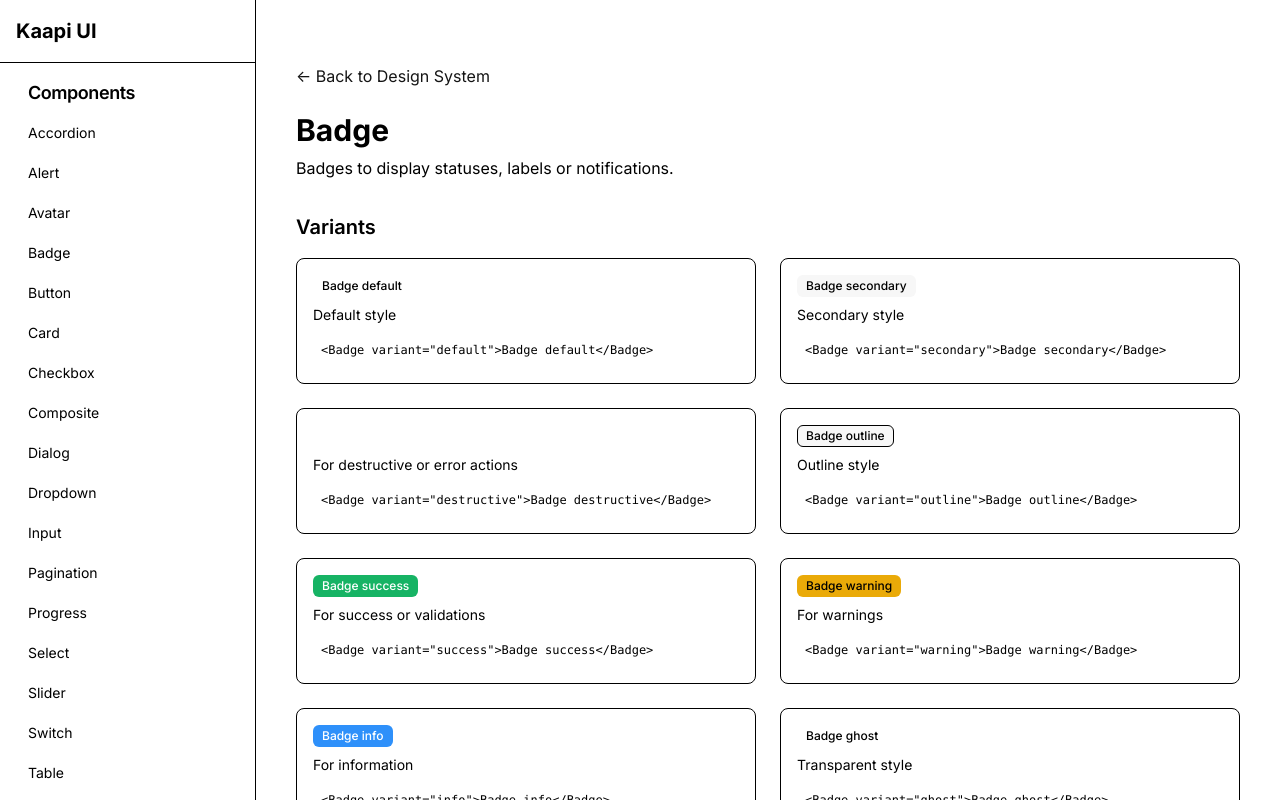
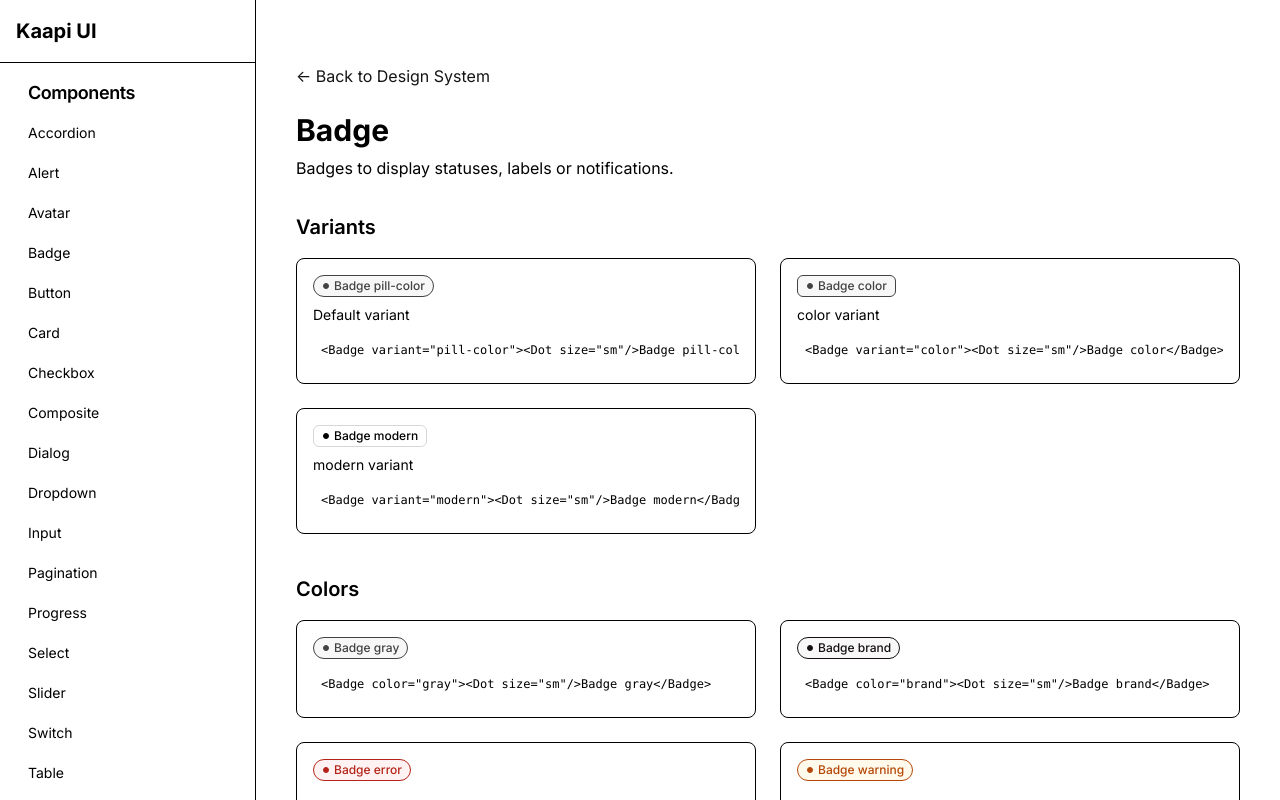
Before and after one commit to Shalom-302/takawake, a Next.js app in the folder client/: page /ds/badge in a window 1280 px wide. Built offline with nearby package versions, Linux system fonts and the light colour scheme; no server answers.

Commit message:
badge intégration

```diff
--- a/client/src/app/ds/badge/page.tsx
+++ b/client/src/app/ds/badge/page.tsx
@@ -1,21 +1,31 @@
 import React from "react";
 import Link from "next/link";
-import { Badge } from "@/ds/components/badge";
 import { CodeBlock } from "@/ds/components/code-block";
+import { Badge } from "@/components/ui/badge";
+import { Dot } from "@/components/icons/dot-icon";
+import { Plus } from "@untitled-ui/icons-react";
 
 export default function BadgePage() {
     const variants = [
-        { name: "default", description: "Default style" },
-        { name: "secondary", description: "Secondary style" },
-        { name: "destructive", description: "For destructive or error actions" },
-        { name: "outline", description: "Outline style" },
-        { name: "success", description: "For success or validations" },
-        { name: "warning", description: "For warnings" },
-        { name: "info", description: "For information" },
-        { name: "ghost", description: "Transparent style" },
+        { name: "pill-color", description: " Default variant" },
+        { name: "color", description: " color variant" },
+        { name: "modern", description: " modern variant" },
     ];
-
-    const sizes = ["default", "sm", "lg"];
+    const colors = [
+        { name: "gray" },
+        { name: "brand" },
+        { name: "error" },
+        { name: "warning" },
+        { name: "success" },
+        { name: "gray-blue" },
+        { name: "blue-light" },
+        { name: "blue" },
+        { name: "indigo" },
+        { name: "purple" },
+        { name: "pink" },
+        { name: "orange" },
+    ];
+    const sizes = ["sm", "md", "lg"];
     const roundedStyles = ["default", "full", "none"];
 
     return (
@@ -37,12 +47,49 @@
                     {variants.map(variant => (
                         <div key={variant.name} className="p-4 border rounded-lg">
                             <div className="flex items-center gap-2 mb-2">
-                                <Badge variant={variant.name as any}>Badge {variant.name}</Badge>
+                                <Badge variant={variant.name as any}>
+                                    <Dot size="sm" />
+                                    Badge {variant.name}
+                                </Badge>
                             </div>
                             <p className="text-sm text-muted-foreground">{variant.description}</p>
                             <CodeBlock
                                 className="mt-2"
-                                code={`<Badge variant="${variant.name}">Badge ${variant.name}</Badge>`}
+                                code={`<Badge variant="${variant.name}"><Dot size="sm"/>Badge ${variant.name}</Badge>`}
+                            />
+                        </div>
+                    ))}
+                </div>
+            </div>
+
+            {/* Colors */}
+            <div className="mb-10">
+                <h2 className="text-xl font-semibold mb-4">Colors</h2>
+                <div className="grid grid-cols-1 md:grid-cols-2 gap-6">
+                    {colors.map(color => (
+                        <div key={color.name} className="p-4 border rounded-lg">
+                            <div className="flex items-center gap-2 mb-2">
+                                <Badge color={color.name as any}>
+                                    <Dot size="sm" />
+                                    Badge {color.name}
+                                </Badge>
+                            </div>
+                            <CodeBlock
+                                className="mt-2"
+                                code={`<Badge color="${color.name}"><Dot size="sm"/>Badge ${color.name}</Badge>`}
+                            />
+                        </div>
+                    ))}
+                    {colors.map(color => (
+                        <div key={color.name} className="p-4 border rounded-lg">
+                            <div className="flex items-center gap-2 mb-2">
+                                <Badge variant={"color"} color={color.name as any}>
+                                    Badge {color.name}
+                                </Badge>
+                            </div>
+                            <CodeBlock
+                                className="mt-2"
+                                code={`<Badge variant={'color'} color="${color.name}">Badge ${color.name}</Badge>`}
                             />
                         </div>
                     ))}
@@ -54,53 +101,34 @@
                 <h2 className="text-xl font-semibold mb-4">Sizes</h2>
                 <div className="flex flex-wrap gap-4 p-4 border rounded-lg">
                     {sizes.map(size => (
-                        <Badge key={size} variant="default" size={size as any}>
+                        <Badge key={size} size={size as any}>
                             Badge {size}
                         </Badge>
                     ))}
                 </div>
-                <CodeBlock
-                    className="mt-2"
-                    code={`<Badge size="default|sm|lg">Badge text</Badge>`}
-                />
-            </div>
-
-            {/* Rounded styles */}
-            <div className="mb-10">
-                <h2 className="text-xl font-semibold mb-4">Rounded styles</h2>
-                <div className="flex flex-wrap gap-4 p-4 border rounded-lg">
-                    {roundedStyles.map(rounded => (
-                        <Badge key={rounded} variant="default" rounded={rounded as any}>
-                            Badge {rounded}
-                        </Badge>
-                    ))}
-                </div>
-                <CodeBlock
-                    className="mt-2"
-                    code={`<Badge rounded="default|full|none">Badge text</Badge>`}
-                />
+                <CodeBlock className="mt-2" code={`<Badge size="sm|md|lg">Badge</Badge>`} />
             </div>
 
             {/* Combinations */}
             <div className="mb-10">
                 <h2 className="text-xl font-semibold mb-4">Combinations</h2>
                 <div className="flex flex-wrap gap-4 p-4 border rounded-lg">
-                    <Badge variant={"success" as any} size="lg" rounded="full">
+                    <Badge color={"success"} size="lg">
                         Success
                     </Badge>
-                    <Badge variant={"warning" as any} size="sm" rounded="none">
+                    <Badge variant="pill-color" color={"warning"} size="sm">
                         Warning
                     </Badge>
-                    <Badge variant={"info" as any} size="default" rounded="default">
+                    <Badge color={"blue"} size="md">
                         Information
                     </Badge>
-                    <Badge variant="destructive" size="lg" rounded="default">
+                    <Badge color="error" size="lg">
                         Error
                     </Badge>
                 </div>
                 <CodeBlock
-                    className="mt-2"
-                    code={`<Badge variant={"success" as any} size="lg" rounded="full">Success</Badge>`}
+                    className="mt-2 w-[500px]"
+                    code={`<Badge color={"success"} size="lg">Success</Badge>`}
                 />
             </div>
         </div>
--- a/client/src/app/ds/button/page.tsx
+++ b/client/src/app/ds/button/page.tsx
@@ -8,7 +8,7 @@
 
 export default function ButtonPage() {
     const variants = [
-        { name: "primary", description: "Primary style" },
+        { name: "primary", description: "Primary and défault style" },
         { name: "secondary", description: "Secondary style" },
         { name: "tertiary", description: "Tertiary style" },
         { name: "link-color", description: "Link primarry color style" },
--- /dev/null
+++ b/client/src/components/icons/dot-icon.tsx
@@ -0,0 +1,24 @@
+"use client";
+
+import type { HTMLAttributes } from "react";
+
+const sizes = {
+    sm: {
+        wh: 8,
+        c: 4,
+        r: 2.5,
+    },
+    md: {
+        wh: 10,
+        c: 5,
+        r: 4,
+    },
+};
+
+export const Dot = ({ size = "md", ...props }: HTMLAttributes<HTMLOrSVGElement> & { size?: "sm" | "md" }) => {
+    return (
+        <svg width={sizes[size].wh} height={sizes[size].wh} viewBox={`0 0 ${sizes[size].wh} ${sizes[size].wh}`} fill="none" {...props}>
+            <circle cx={sizes[size].c} cy={sizes[size].c} r={sizes[size].r} fill="currentColor" stroke="currentColor" />
+        </svg>
+    );
+};
--- a/client/src/components/sections/_ui-view/view-badge.tsx
+++ b/client/src/components/sections/_ui-view/view-badge.tsx
@@ -122,112 +122,112 @@
                     </div>
 
                     <div className=" flex flex-wrap gap-2 ">
-                        <Badge variant={"badge-color"} size={"sm"}>
+                        <Badge variant={"color"} size={"sm"}>
                             {"Label"}
                         </Badge>
-                        <Badge variant={"badge-color"} size={"md"}>
+                        <Badge variant={"color"} size={"md"}>
                             {"Label"}
                         </Badge>
-                        <Badge variant={"badge-color"} size={"lg"}>
+                        <Badge variant={"color"} size={"lg"}>
                             {"Label"}
                         </Badge>
-                        <Badge variant={"badge-color"} color="brand" size={"sm"}>
+                        <Badge variant={"color"} color="brand" size={"sm"}>
                             {"Label"}
                         </Badge>
-                        <Badge variant={"badge-color"} color="brand" size={"md"}>
+                        <Badge variant={"color"} color="brand" size={"md"}>
                             {"Label"}
                         </Badge>
-                        <Badge variant={"badge-color"} color="brand" size={"lg"}>
+                        <Badge variant={"color"} color="brand" size={"lg"}>
                             {"Label"}
                         </Badge>
-                        <Badge variant={"badge-color"} color="error" size={"sm"}>
+                        <Badge variant={"color"} color="error" size={"sm"}>
                             {"Label"}
                         </Badge>
-                        <Badge variant={"badge-color"} color="error" size={"md"}>
+                        <Badge variant={"color"} color="error" size={"md"}>
                             {"Label"}
                         </Badge>
-                        <Badge variant={"badge-color"} color="error" size={"lg"}>
+                        <Badge variant={"color"} color="error" size={"lg"}>
                             {"Label"}
                         </Badge>
-                        <Badge variant={"badge-color"} color="warning" size={"sm"}>
+                        <Badge variant={"color"} color="warning" size={"sm"}>
                             {"Label"}
                         </Badge>
-                        <Badge variant={"badge-color"} color="warning" size={"md"}>
+                        <Badge variant={"color"} color="warning" size={"md"}>
                             {"Label"}
                         </Badge>
-                        <Badge variant={"badge-color"} color="warning" size={"lg"}>
+                        <Badge variant={"color"} color="warning" size={"lg"}>
                             {"Label"}
                         </Badge>
-                        <Badge variant={"badge-color"} color="success" size={"sm"}>
+                        <Badge variant={"color"} color="success" size={"sm"}>
                             {"Label"}
                         </Badge>
-                        <Badge variant={"badge-color"} color="success" size={"md"}>
+                        <Badge variant={"color"} color="success" size={"md"}>
                             {"Label"}
                         </Badge>
-                        <Badge variant={"badge-color"} color="success" size={"lg"}>
+                        <Badge variant={"color"} color="success" size={"lg"}>
                             {"Label"}
                         </Badge>
-                        <Badge variant={"badge-color"} color="gray-blue" size={"sm"}>
+                        <Badge variant={"color"} color="gray-blue" size={"sm"}>
                             {"Label"}
                         </Badge>
-                        <Badge variant={"badge-color"} color="gray-blue" size={"md"}>
+                        <Badge variant={"color"} color="gray-blue" size={"md"}>
                             {"Label"}
                         </Badge>
-                        <Badge variant={"badge-color"} color="gray-blue" size={"lg"}>
+                        <Badge variant={"color"} color="gray-blue" size={"lg"}>
                             {"Label"}
                         </Badge>
-                        <Badge variant={"badge-color"} color="blue-light" size={"sm"}>
+                        <Badge variant={"color"} color="blue-light" size={"sm"}>
                             {"Label"}
                         </Badge>
-                        <Badge variant={"badge-color"} color="blue-light" size={"md"}>
+                        <Badge variant={"color"} color="blue-light" size={"md"}>
                             {"Label"}
                         </Badge>
-                        <Badge variant={"badge-color"} color="blue-light" size={"lg"}>
+                        <Badge variant={"color"} color="blue-light" size={"lg"}>
                             {"Label"}
                         </Badge>
-                        <Badge variant={"badge-color"} color="blue" size={"sm"}>
+                        <Badge variant={"color"} color="blue" size={"sm"}>
                             {"Label"}
                         </Badge>
-                        <Badge variant={"badge-color"} color="blue" size={"md"}>
+                        <Badge variant={"color"} color="blue" size={"md"}>
                             {"Label"}
                         </Badge>
-                        <Badge variant={"badge-color"} color="blue" size={"lg"}>
+                        <Badge variant={"color"} color="blue" size={"lg"}>
                             {"Label"}
                         </Badge>
-                        <Badge variant={"badge-color"} color="indigo" size={"sm"}>
+                        <Badge variant={"color"} color="indigo" size={"sm"}>
                             {"Label"}
                         </Badge>
-                        <Badge variant={"badge-color"} color="indigo" size={"md"}>
+                        <Badge variant={"color"} color="indigo" size={"md"}>
                             {"Label"}
                         </Badge>
-                        <Badge variant={"badge-color"} color="indigo" size={"lg"}>
+                        <Badge variant={"color"} color="indigo" size={"lg"}>
                             {"Label"}
                         </Badge>
-                        <Badge variant={"badge-color"} color="purple" size={"sm"}>
+                        <Badge variant={"color"} color="purple" size={"sm"}>
                             {"Label"}
                         </Badge>
-                        <Badge variant={"badge-color"} color="purple" size={"md"}>
+                        <Badge variant={"color"} color="purple" size={"md"}>
                             {"Label"}
                         </Badge>
-                        <Badge variant={"badge-color"} color="purple" size={"lg"}>
+                        <Badge variant={"color"} color="purple" size={"lg"}>
                             {"Label"}
                         </Badge>
-                        <Badge variant={"badge-color"} color="pink" size={"sm"}>
+                        <Badge variant={"color"} color="pink" size={"sm"}>
                             {"Label"}
                         </Badge>
-                        <Badge variant={"badge-color"} color="pink" size={"md"}>
+                        <Badge variant={"color"} color="pink" size={"md"}>
                             {"Label"}
                         </Badge>
-                        <Badge variant={"badge-color"} color="pink" size={"lg"}>
+                        <Badge variant={"color"} color="pink" size={"lg"}>
                             {"Label"}
                         </Badge>
-                        <Badge variant={"badge-color"} color="orange" size={"sm"}>
+                        <Badge variant={"color"} color="orange" size={"sm"}>
                             {"Label"}
                         </Badge>
-                        <Badge variant={"badge-color"} color="orange" size={"md"}>
+                        <Badge variant={"color"} color="orange" size={"md"}>
                             {"Label"}
                         </Badge>
-                        <Badge variant={"badge-color"} color="orange" size={"lg"}>
+                        <Badge variant={"color"} color="orange" size={"lg"}>
                             {"Label"}
                         </Badge>
                     </div>
--- a/client/src/components/ui/badge.tsx
+++ b/client/src/components/ui/badge.tsx
@@ -9,9 +9,8 @@
         variants: {
             variant: {
                 "pill-color": "box-border border rounded-full",
-                "badge-color": "box-border border rounded-md",
-                "badge-modern":
-                    "box-border border rounded-md text-[var(--text-secondary)]! bg-primary! border-primary!",
+                color: "box-border border rounded-md",
+                modern: "box-border border rounded-md text-[var(--text-secondary)]! bg-primary! border-primary!",
             },
             size: {
                 sm: "h-5.5 px-2 py-0.5 gap-1 text-xs",
@@ -60,7 +59,7 @@
                 badgeVariants({
                     variant,
                     size,
-                    ...(variant !== "badge-modern" && { color }),
+                    ...(variant !== "modern" && { color }),
                 }),
                 className
             )}
```
